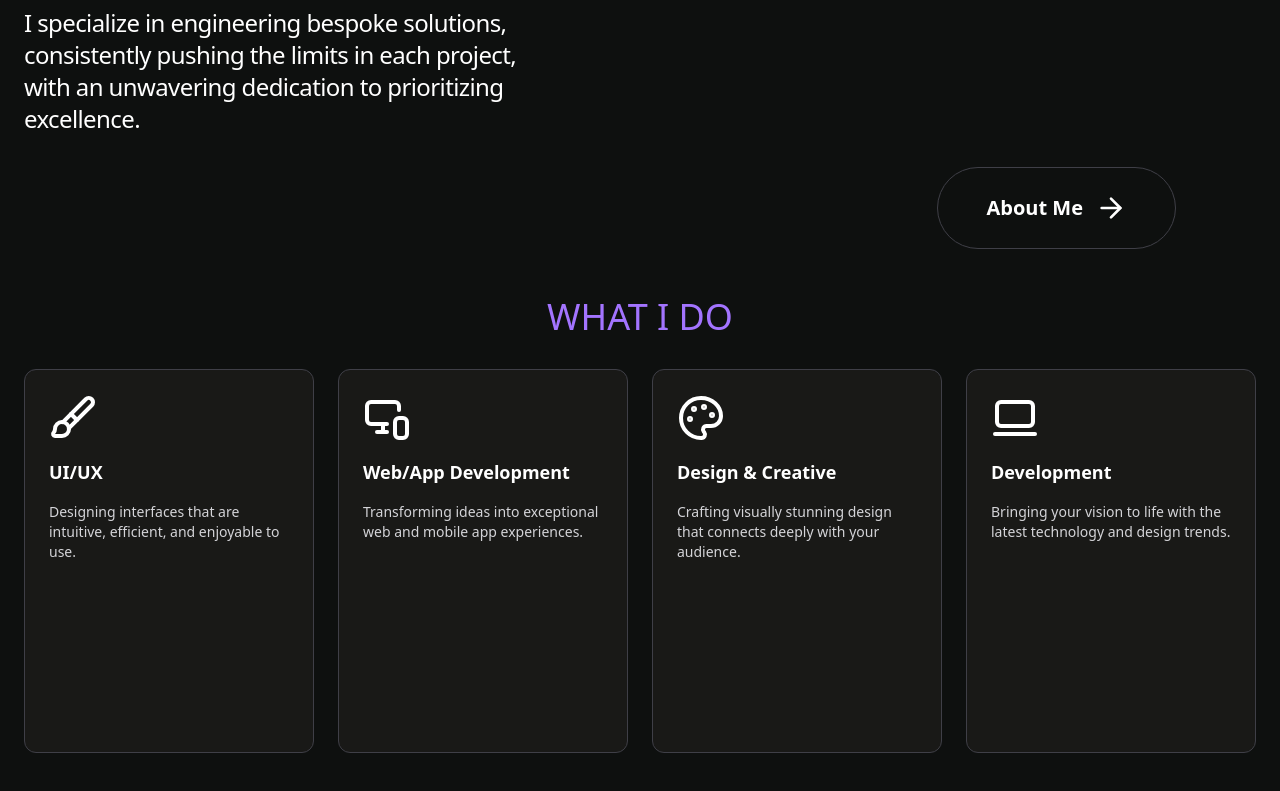
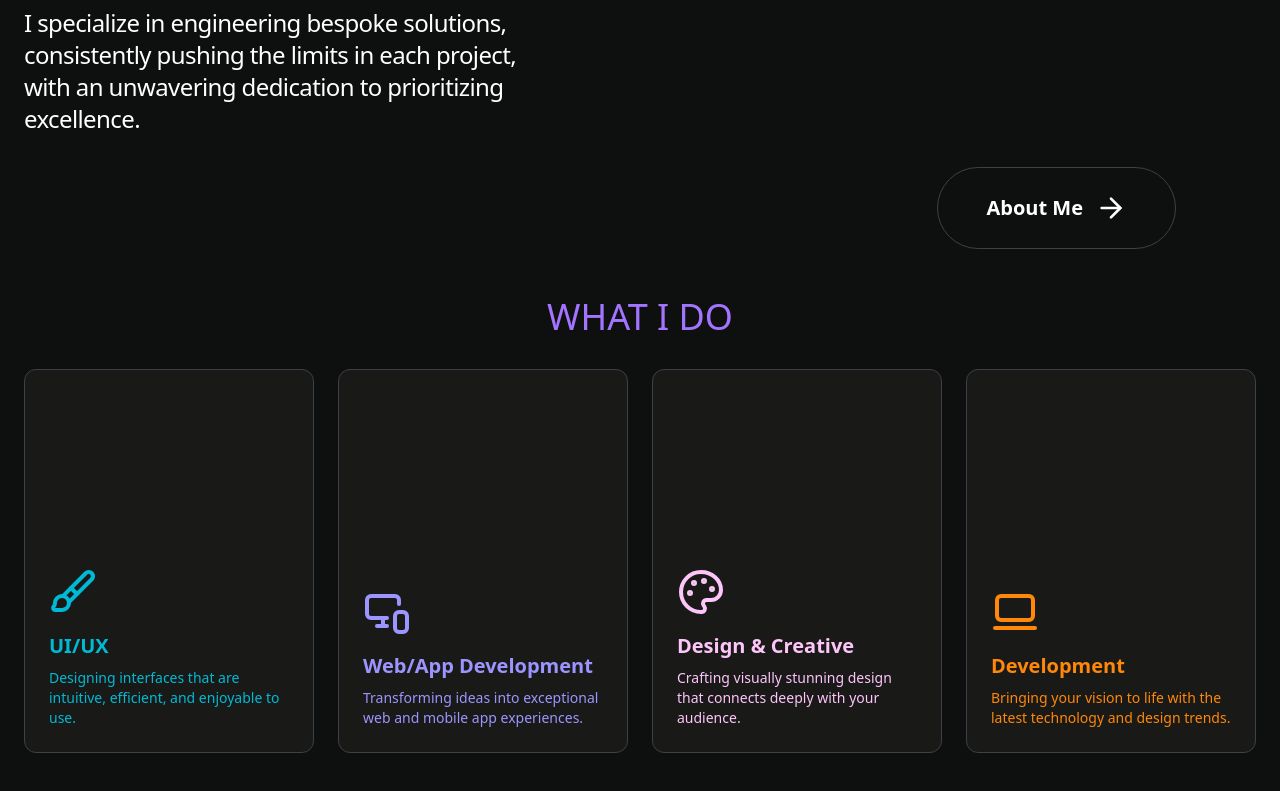
Before and after one commit to Soumojit08/portfolio-react, a React (Vite) app: page / in a window 1280 px wide. Shown: the part 1485-2276 px from the top of the page. Built offline with nearby package versions, Linux system fonts and the light colour scheme.

Commit message:
card complete

```diff
--- a/src/components/About.jsx
+++ b/src/components/About.jsx
@@ -79,12 +79,14 @@ const About = () => {
                 key={card.id}
                 whileHover={{ y: -6 }}
                 transition={{ type: "spring", stiffness: 120 }}
-                className="bg-[#191917] rounded-xl border h-96 border-zinc-700 p-6 flex flex-col gap-4 justify-end"
+                className="bg-[#191917] rounded-xl border h-96 border-zinc-700 p-6 flex flex-col justify-end items-start gap-y-4"
                 aria-label={card.role}
               >
-                <Icon size={48} />
-                <h3 className="text-lg font-semibold ">{card.role}</h3>
-                <p className="text-sm text-zinc-300 flex-1">{card.desc}</p>
+                <Icon size={48} color={card.color} />
+                <div style={{ color: card.color }}>
+                  <h3 className="text-xl font-semibold">{card.role}</h3>
+                  <p className="text-sm mt-2">{card.desc}</p>
+                </div>
               </motion.article>
             );
           })}
```
